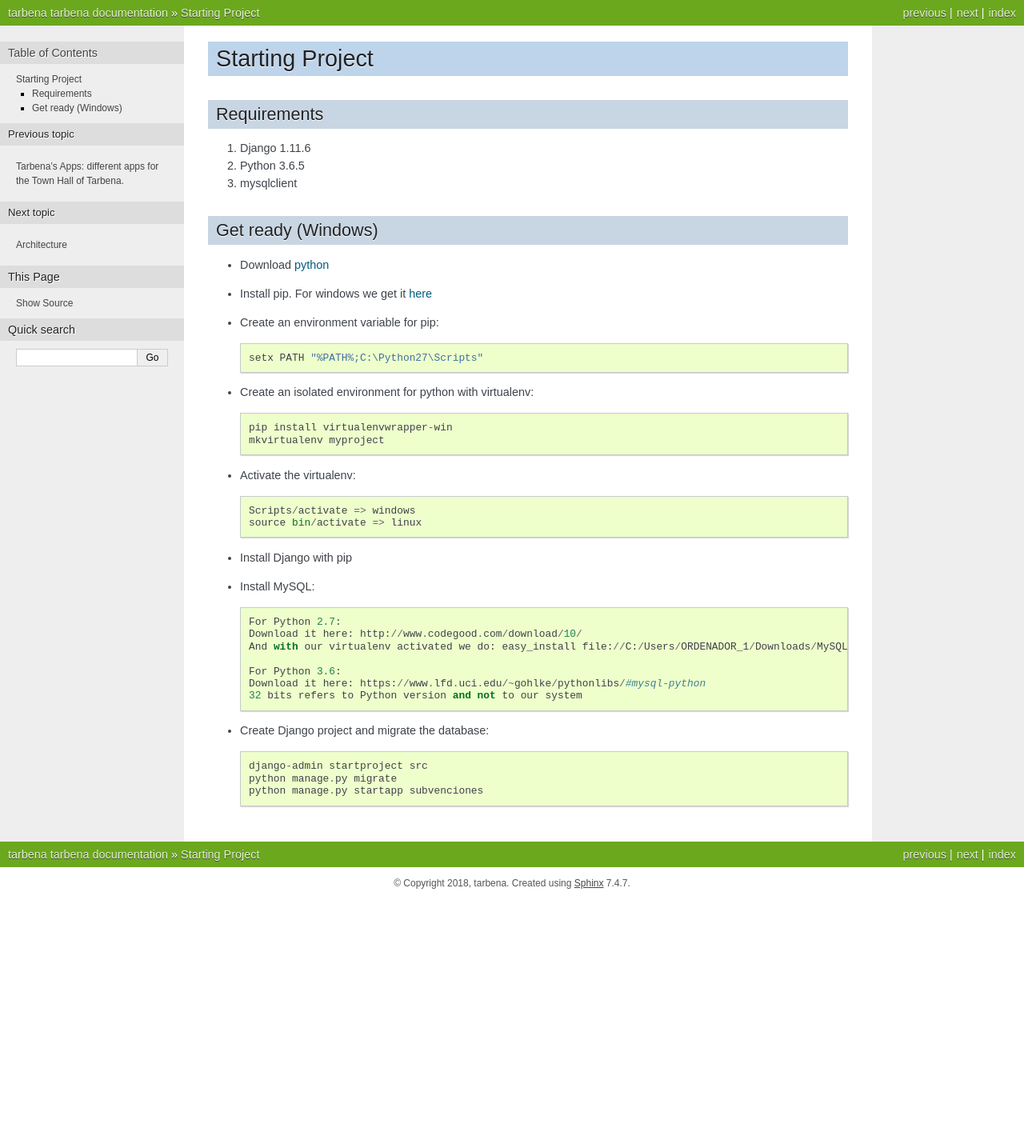
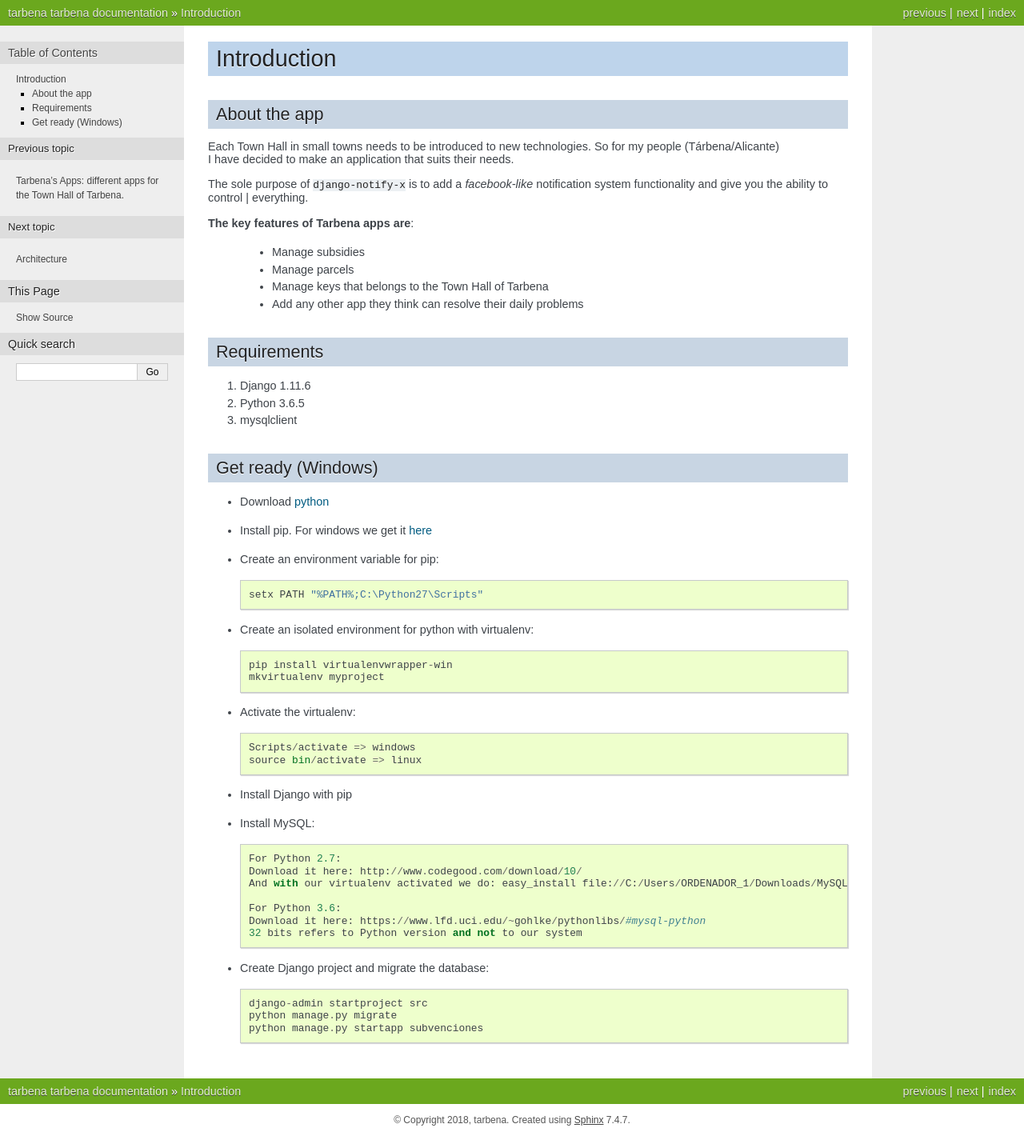
Before and after one commit to amosISA/tarbena_app, a Sphinx documentation site: the page built from docs/installation.rst, in a window 1280 px wide. Shown: the whole page at 80% size. Built offline with Sphinx 7.4.7, drawn with Linux system fonts in a browser that asks for light colours; before the commit the page ends 1124 px from its top, so only the background shows below that.

Commit message:
Updated docs

```diff
--- a/docs/information.txt
+++ b/docs/information.txt
@@ -43,3 +43,8 @@ What is the doc directory about?
             And when we modify our rst just run inside docs the following command to have the pretty
             design inside of our build directory:
                 make html (in windows: .\make.bat html)
+
+        Add my docs to readthedocs.io:
+            - Create account there
+            - Pin project from github and webhook him
+            - And we ready to go!
--- a/docs/installation.rst
+++ b/docs/installation.rst
@@ -1,5 +1,20 @@
-Starting Project
-================
+Introduction
+============
+
+About the app
+-------------
+
+| Each Town Hall in small towns needs to be introduced to new technologies. So for my people (Tárbena/Alicante)
+| I have decided to make an application that suits their needs.
+
+| The sole purpose of ``django-notify-x`` is to add a *facebook-like* notification system functionality and give you the ability to control | everything.
+
+**The key features of Tarbena apps are**:
+
+    - Manage subsidies
+    - Manage parcels
+    - Manage keys that belongs to the Town Hall of Tarbena
+    - Add any other app they think can resolve their daily problems
 
 Requirements
 ------------
```
